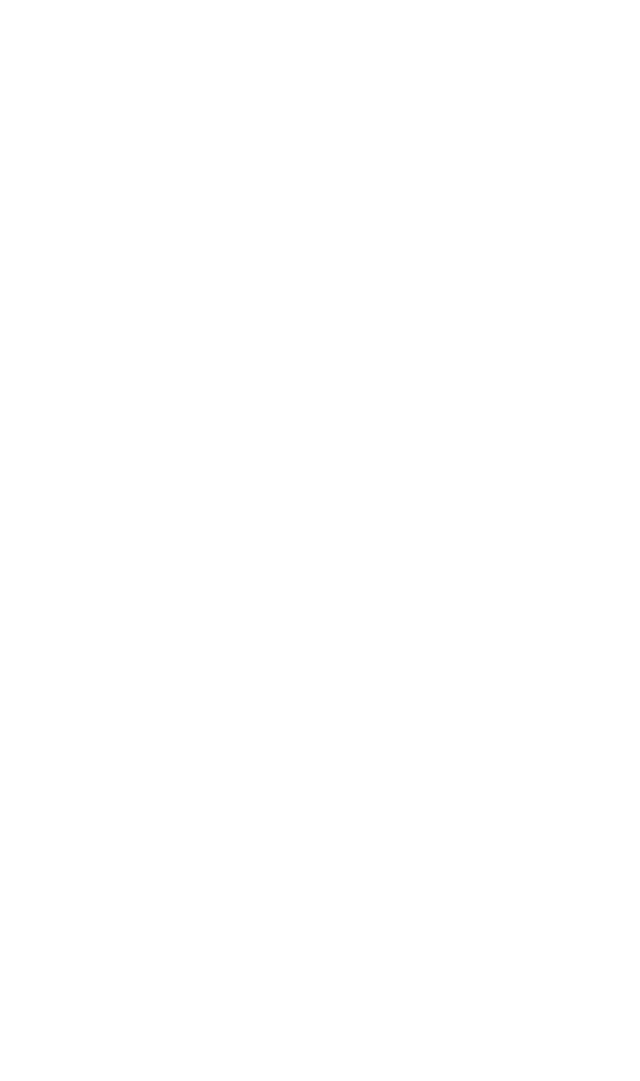
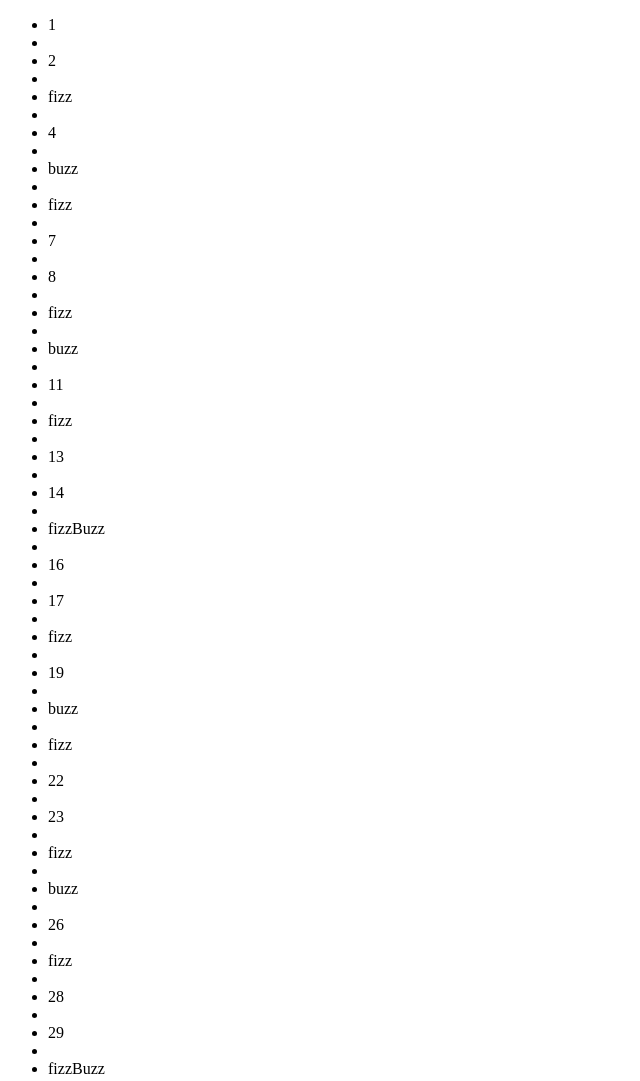
Before and after one commit to damirusso95/js-fizzbuzz, a plain HTML site: page index.html in a window 1280 px wide. Shown: the top 1081 px of the page, without its empty margins (0-640 px from the left). Before the commit the page ends 800 px from the top, so only its background shows below. Drawn offline with Linux system fonts and the light colour scheme.

Commit message:
stampo su schermo

```diff
--- a/index.html
+++ b/index.html
@@ -7,6 +7,12 @@
     <link rel="stylesheet" href="style.css">
 </head>
 <body>
+<ul class="container">
+
+</ul>
+
+
+
     <!-- JS -->
     <script src="./main.js"></script>
 </body>
--- a/main.js
+++ b/main.js
@@ -11,35 +11,36 @@
 // 2) per i multipli di 3 stampi “Fizz” al posto del numero                         ----> ok
 // 3) per i multipli di 5 stampi “Buzz”                                             ----> ok
 // 4) Per i numeri che sono sia multipli di 3 che di 5 stampi “FizzBuzz”.           ----> ok
-
+const item = document.querySelector('ul');
 let i = 1
 // stampo in console numeri da 1 a 100 utilizzando il ciclo for
 for( i ; i <= 100; i++){
+    let valore = i;
 
 // stampo Bazz al posto dei numeri multipli di 5 e 3
 if(i % 5 ==0 && i % 3 ==0){
     console.log(i,"FizzBuzz")
+    valore = `fizzBuzz`
+
+
 }
-
 // stampo "fizzBuzz" al posto dei numeri multipli di 3
 else if(i % 3 ==0){
     console.log(i,"Fizz")
+    valore = `fizz`
 
 }
 
 // stampo Fizz al posto dei numeri multipli di 5
  else if(i % 5 ==0){
     console.log(i,"Buzz")
+    valore = `buzz`
 }
 
 else{
     console.log(i);
 }
 
-
-
-
-
-
+item.innerHTML = item.innerHTML + `<li>${valore}<li/>`;
 
 }
```
